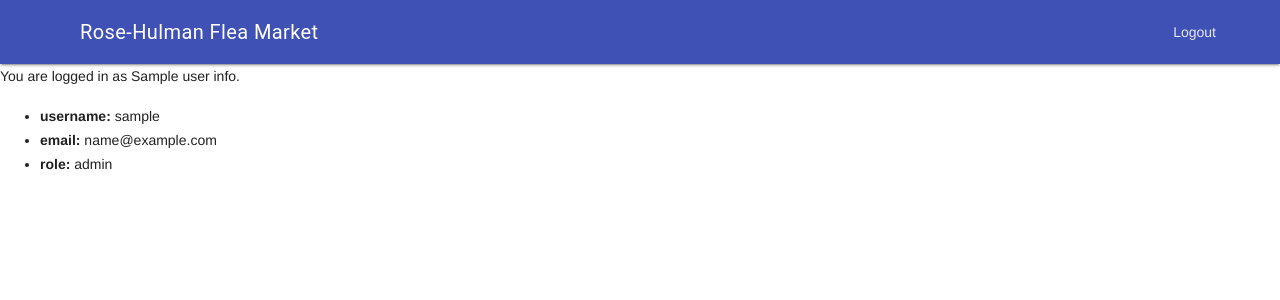
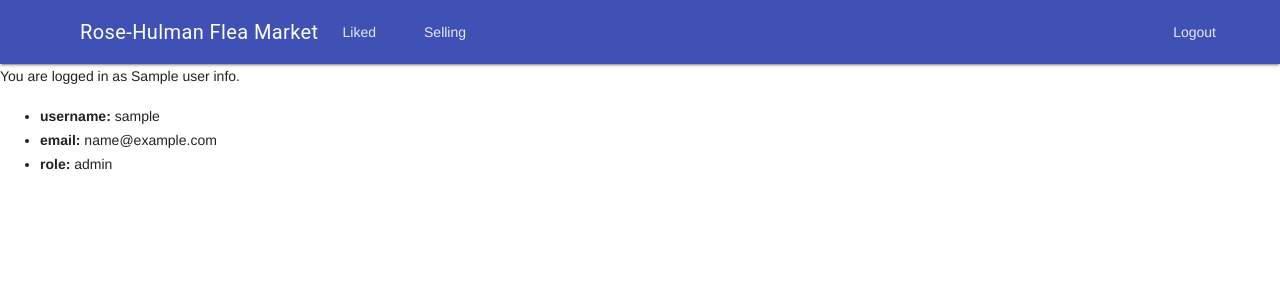
Before and after one commit to liuh3/Rose-Hulman-Flea-Market, a Python web app: template templates/base_page.html in a window 1280 px wide. Shown: the top 300 px of the page. Run offline with Jinja, Linux system fonts and the light colour scheme; the template is opened without the code that fills it: most values are stand-ins (such as "Sample title", 1, 10 or a date in 2020); some libraries are stand-ins or nearby versions.

Commit message:
added nav listing

```diff
--- a/templates/base_page.html
+++ b/templates/base_page.html
@@ -31,14 +31,26 @@
 			<div class="mdl-layout__header-row">
 				<!-- Title -->
 				<span class="mdl-layout-title">Rose-Hulman Flea Market</span>
+
+
+				{% if user_info is defined %}
+					<nav class="mdl-navigation">
+						<a class="mdl-navigation__link" id="liked_list"> Liked </a>
+					</nav>
+					<nav class="mdl-navigation">
+						<a class="mdl-navigation__link" id="selling_list"> Selling </a>
+					</nav>
+				{% endif %}
+
 				<!-- Add spacer, to align navigation to the right -->
 				<div class="mdl-layout-spacer"></div>
-				<!-- Navigation. We hide it in small screens. -->
 				{% if user_info is not defined %}
-				<nav class="mdl-navigation mdl-layout--large-screen-only">
+				<nav class="mdl-navigation">
 					<a class="mdl-navigation__link" id="login"> Login </a>
-				</nav> {% else %}
-				<nav class="mdl-navigation mdl-layout--large-screen-only">
+				</nav>
+				{% else %}
+				<!-- User has logged in -->
+				<nav class="mdl-navigation">
 					<a class="mdl-navigation__link" href="/logout"> Logout </a>
 				</nav>
 				{% endif %}
```
